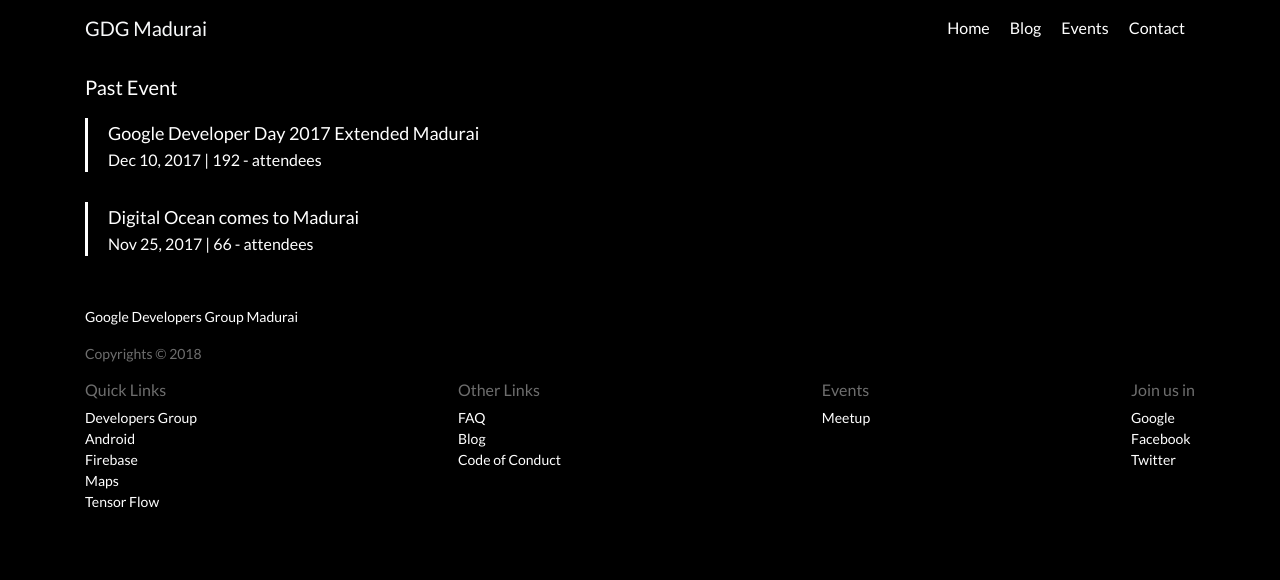
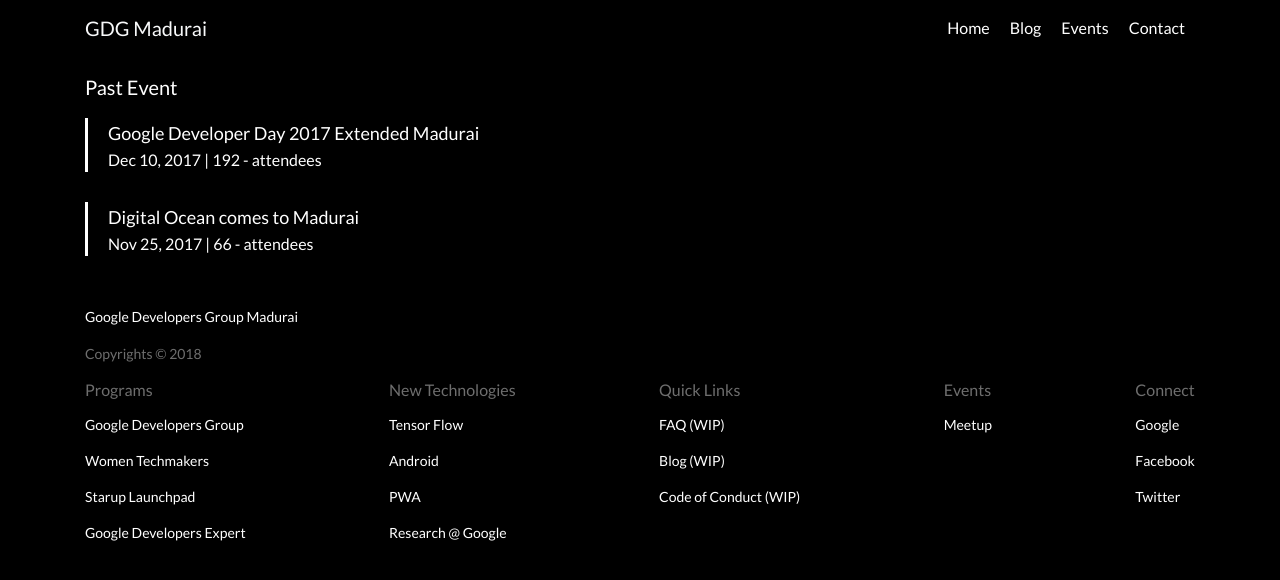
Before and after one commit to prasannavijayan/firstpage, a React app: page /event in a window 1280 px wide. Shown: the top 580 px of the page. Built offline with nearby package versions, Linux system fonts and the light colour scheme.

Commit message:
Footer links

```diff
--- a/src/Components/Footer/Footer.js
+++ b/src/Components/Footer/Footer.js
@@ -19,36 +19,52 @@
 				</div>
 				<div className="quick_links d-flex justify-content-between">
 					<div>
+						<h6 className="text-light-black">Programs</h6>
+						<ul>
+							<li>
+								<a href="https://developers.google.com/programs/community/gdg" rel="noopener noreferrer" target="_blank">Google Developers Group</a>
+							</li>
+							<li>
+								<a href="https://www.womentechmakers.com/" rel="noopener noreferrer" target="_blank">Women Techmakers</a>
+							</li>
+							<li>
+								<a href="https://developers.google.com/startups/" rel="noopener noreferrer" target="_blank">Starup Launchpad</a>
+							</li>
+							<li>
+								<a href="https://developers.google.com/experts/" rel="noopener noreferrer" target="_blank">Google Developers Expert</a>
+							</li>
+						</ul>
+					</div>
+
+					<div>
+						<h6 className="text-light-black">New Technologies</h6>
+						<ul>
+							<li>
+								<a href="https://www.tensorflow.org/" rel="noopener noreferrer" target="_blank">Tensor Flow</a>
+							</li>
+							<li>
+								<a href="https://developer.android.com/google/index.html" rel="noopener noreferrer" target="_blank">Android</a>
+							</li>
+							<li>
+								<a href="https://developers.google.com/web/progressive-web-apps/" rel="noopener noreferrer" target="_blank">PWA</a>
+							</li>
+							<li>
+								<a href="https://research.google.com/teams/brain/robotics/" rel="noopener noreferrer" target="_blank">Research @ Google</a>
+							</li>
+						</ul>
+					</div>
+
+					<div>
 						<h6 className="text-light-black">Quick Links</h6>
 						<ul>
 							<li>
-								<a href="https://developers.google.com/programs/community/" rel="noopener noreferrer" target="_blank">Developers Group</a>
+								<a href="/faq" rel="noopener noreferrer" target="_blank">FAQ (WIP)</a>
 							</li>
 							<li>
-								<a href="https://developer.android.com/index.html" rel="noopener noreferrer" target="_blank">Android</a>
+								<a href="/blog" rel="noopener noreferrer" target="_blank">Blog (WIP)</a>
 							</li>
 							<li>
-								<a href="https://firebase.google.com/" rel="noopener noreferrer" target="_blank">Firebase</a>
-							</li>
-							<li>
-								<a href="https://developers.google.com/maps/" rel="noopener noreferrer" target="_blank">Maps</a>
-							</li>
-							<li>
-								<a href="https://www.tensorflow.org/" rel="noopener noreferrer" target="_blank">Tensor Flow</a>
-							</li>
-						</ul>
-					</div>
-					<div>
-						<h6 className="text-light-black">Other Links</h6>
-						<ul>
-							<li>
-								<a href="/faq" rel="noopener noreferrer" target="_blank">FAQ</a>
-							</li>
-							<li>
-								<a href="/blog" rel="noopener noreferrer" target="_blank">Blog</a>
-							</li>
-							<li>
-								<a href="/coc" rel="noopener noreferrer" target="_blank">Code of Conduct</a>
+								<a href="/coc" rel="noopener noreferrer" target="_blank">Code of Conduct (WIP)</a>
 							</li>
 						</ul>
 					</div>
@@ -61,7 +77,7 @@
 						</ul>
 					</div>
 					<div>
-						<h6 className="text-light-black">Join us in</h6>
+						<h6 className="text-light-black">Connect</h6>
 						<ul>
 							<li>
 								<a href="https://plus.google.com/communities/113213079482851146474" rel="noopener noreferrer" target="_blank">
--- a/src/Style/footer.scss
+++ b/src/Style/footer.scss
@@ -32,4 +32,9 @@
 		list-style: none;
 		margin-left: -40px;
 	}
+
+	li {
+		margin-top: 15px;
+		margin-bottom: 15px;
+	}
 }
```
